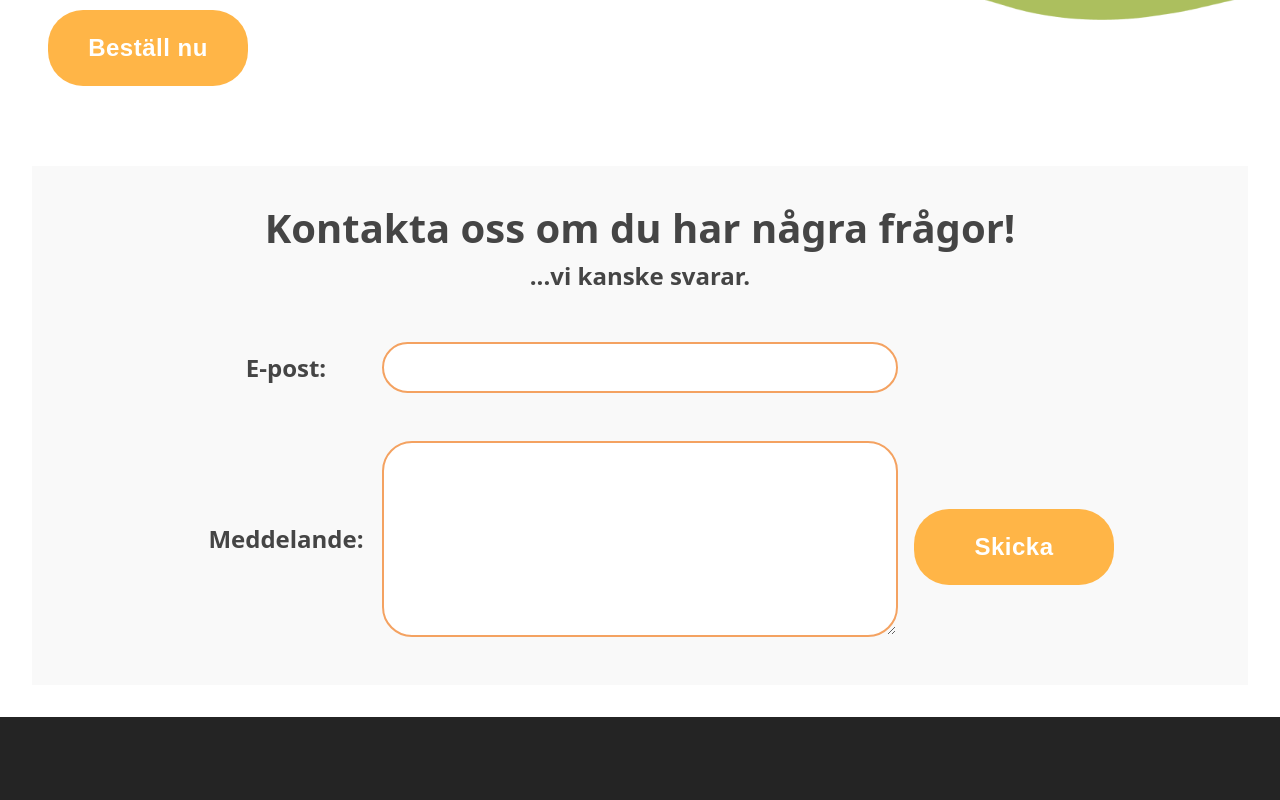
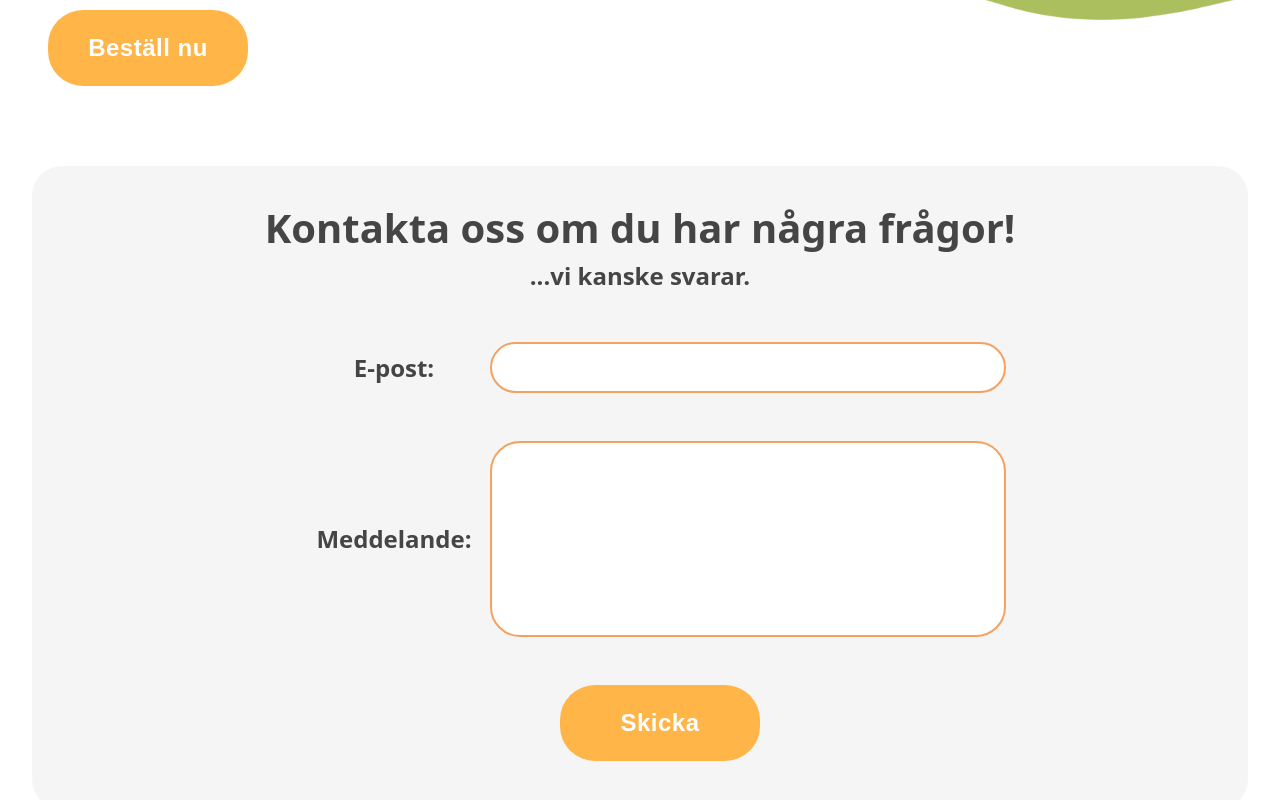
Before and after one commit to OscarTaberman/systementorfood, a React (Vite) app: page / in a window 1280 px wide. Shown: the part 780-1580 px from the top of the page. Before the commit the page ends 1497 px from the top, so only its background shows below. Built offline with nearby package versions, Linux system fonts and the light colour scheme.

Commit message:
Small styling fixes. Connected navbar anchor to Contact-page.

```diff
--- a/src/App.css
+++ b/src/App.css
@@ -166,12 +166,13 @@ body {
 
 /* Contact section styling */
 .contact-section {
-  background-color: #f9f9f9;
+  background-color: #f3f3f3ce;
   display: flex;
   flex-direction: column;
   align-items: center;
   margin-top: 5rem;
   padding: 2rem;
+  border-radius: 30px;
 }
 
 .contact-section h2 {
@@ -188,7 +189,7 @@ body {
 .contact-form {
   display: flex;
   flex-direction: column;
-  align-items: start;
+  align-items: center;
   gap: 1rem;
   margin-top: 2rem;
 }
@@ -231,12 +232,12 @@ body {
 
 .contact-form textarea {
   height: 10rem;
+  resize: none;
 }
 
 .contact-form button {
   width: 200px;
   padding: 1.5rem;
-  margin-top: 1rem;
   font-size: 1.5rem;
   letter-spacing: 0.5px;
   color: #fff;
--- a/src/components/Contact.jsx
+++ b/src/components/Contact.jsx
@@ -1,18 +1,20 @@
 export default function Contact() {
     return (
         <>
-        <section className="contact-section">
+        <section className="contact-section" id="contact">
             <h2>Kontakta oss om du har några frågor!</h2>
             <h3>...vi kanske svarar.</h3>
             <form className="contact-form">
                 <ul>
-                <label htmlFor="email">E-post:</label>
-                <input type="email" id="email" name="email" required />
+                    <label htmlFor="email">E-post:</label>
+                    <input type="email" id="email" name="email" required />
                 </ul>
                 <ul>
-                <label htmlFor="message">Meddelande:</label>
-                <textarea id="message" name="message" required></textarea>
-                <button type="submit">Skicka</button>
+                    <label htmlFor="message">Meddelande:</label>
+                    <textarea id="message" name="message" required></textarea>
+                </ul>
+                <ul>
+                    <button type="submit">Skicka</button>
                 </ul>
             </form>
         </section>
--- a/src/components/Header.Jsx
+++ b/src/components/Header.Jsx
@@ -12,7 +12,7 @@ export default function Header() {
                         <li><a href="#">Hem</a></li>
                         <li><a href="#">Om</a></li>
                         <li><a href="#">Referenser</a></li>
-                        <li><a href="#">Kontakt</a></li>
+                        <li><a href="#contact">Kontakt</a></li>
                     </ul>
                 </nav>
 
```
